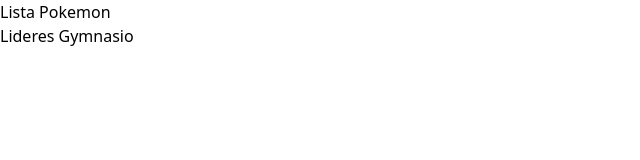
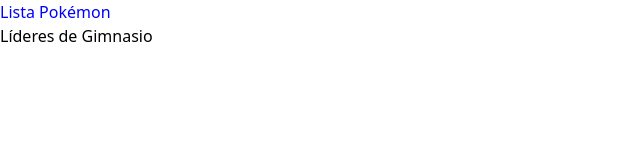
Before and after one commit to LangerTwo/poke-web, a React (Vite) app: page /region/1 in a window 1280 px wide. Shown: the top 160 px of the page, without its empty margins (0-640 px from the left). Built offline with nearby package versions, Linux system fonts and the light colour scheme.

Commit message:
se arreglaron las rutas

```diff
--- a/src/App.jsx
+++ b/src/App.jsx
@@ -11,6 +11,7 @@
 import kalosImage from './assets/kalos-region.png';
 import alolaImage from './assets/alola-region.png';
 import galarImage from './assets/galar-region.png';
+import PokemonPage from './page/pokemonPage';
 
 const regions = [
   { name: 'Kanto', image: kantoImage  },
@@ -28,6 +29,7 @@
 
   const handleRegionClick = (regionName) => {
     navigate(`/region/${regionName.toLowerCase()}`);
+    console.log(regionName.toLowerCase())
   };
 
   return (
@@ -48,6 +50,7 @@
       <Routes>
         <Route path="/" element={<Home />} />
         <Route path="/region/:regionName" element={<RegionDetail />} />
+        <Route path="/region/:regionName/lista" element={<PokemonPage />} />
       </Routes>
     </Router>
   );
--- a/src/page/RegionDetail.jsx
+++ b/src/page/RegionDetail.jsx
@@ -1,28 +1,51 @@
-import React from 'react';
+import React, { useEffect, useState } from 'react';
+import { useParams } from 'react-router-dom';
 import { BrowserRouter as Router, Route, Routes, useNavigate } from 'react-router-dom';
-import PokemonPage from './pokemonPage';
+// import PokemonPage from './pokemonPage';
+
 function RegionDetail() {
+    const { regionName } = useParams();
+    const [generationUrl, setGenerationUrl] = useState(``);
+    const navigate = useNavigate();
+
+    useEffect(() => {
+        if (regionName) {
+            console.log("RegionName:", regionName);
+            console.log("URL Param (regionName):", regionName);
+          // Convierte el nombre de la región a minúsculas para coincidir con la API
+          const regionIdMap = {
+            kanto: 1,
+            johto: 2,
+            hoenn: 3,
+            sinnoh: 4,
+            unova: 5,
+            kalos: 6,
+            alola: 7,
+            galar: 8
+          };
+          const regionId = regionIdMap[regionName.toLowerCase()];
+          if (regionId) {
+            setGenerationUrl(`https://pokeapi.co/api/v2/generation/${regionId}`);
+          }
+        }
+    }, [regionName]);
+
+    const handleRegionClick = () => {
+        navigate(`/region/${regionName?.toLowerCase() || 'unknown'}/lista`);
+    };
+
     return (
-        <>
+        <div>
             <div>
-                <div>
-                    <h3>Lista Pokemon</h3>
-                </div>
-                <div>
-                    <h3>Lideres Gymnasio</h3>
-                </div>
+                <h3 onClick={() => handleRegionClick()} style={{ cursor: 'pointer', color: 'blue' }}>
+                    Lista Pokémon
+                </h3>
             </div>
-        </>
+            <div>
+                <h3>Líderes de Gimnasio</h3>
+            </div>
+        </div>
     );
 }
 
-function RoutePage() {
-    return (
-        <Routes>
-            <Route path="/" element={<RegionDetail />} />
-            <Route path="/lista/:lista" element={<PokemonPage />} />
-        </Routes>
-    );
-}
-
-export default RoutePage
+export default RegionDetail;
--- a/src/page/pokemonPage.jsx
+++ b/src/page/pokemonPage.jsx
@@ -7,13 +7,12 @@
 
 function PokemonPage() {
   const { regionName } = useParams();
-  const [generationUrl, setGenerationUrl] = useState(``);
+  const [generationUrl, setGenerationUrl] = useState('');
   const [data, setData] = useState(null);
   const { data: fetchedData, loading, error } = useFetch(generationUrl);
 
   useEffect(() => {
     if (regionName) {
-      // Convierte el nombre de la región a minúsculas para coincidir con la API
         const regionIdMap = {
             kanto: 1,
             johto: 2,
@@ -22,7 +21,7 @@
             unova: 5,
             kalos: 6,
             alola: 7,
-        galar: 8
+            galar: 8,
         };
         const regionId = regionIdMap[regionName.toLowerCase()];
         if (regionId) {
@@ -36,7 +35,6 @@
   }, [fetchedData]);
 
   const handleCategoryChange = (category, option) => {
-    // setData(null);
       if (category === 'type' && option) {
           setGenerationUrl(`https://pokeapi.co/api/v2/type/${option}`);
       } else if (category === 'ability' && option) {
```
Lines whose indentation alone changed are shown as unchanged.
